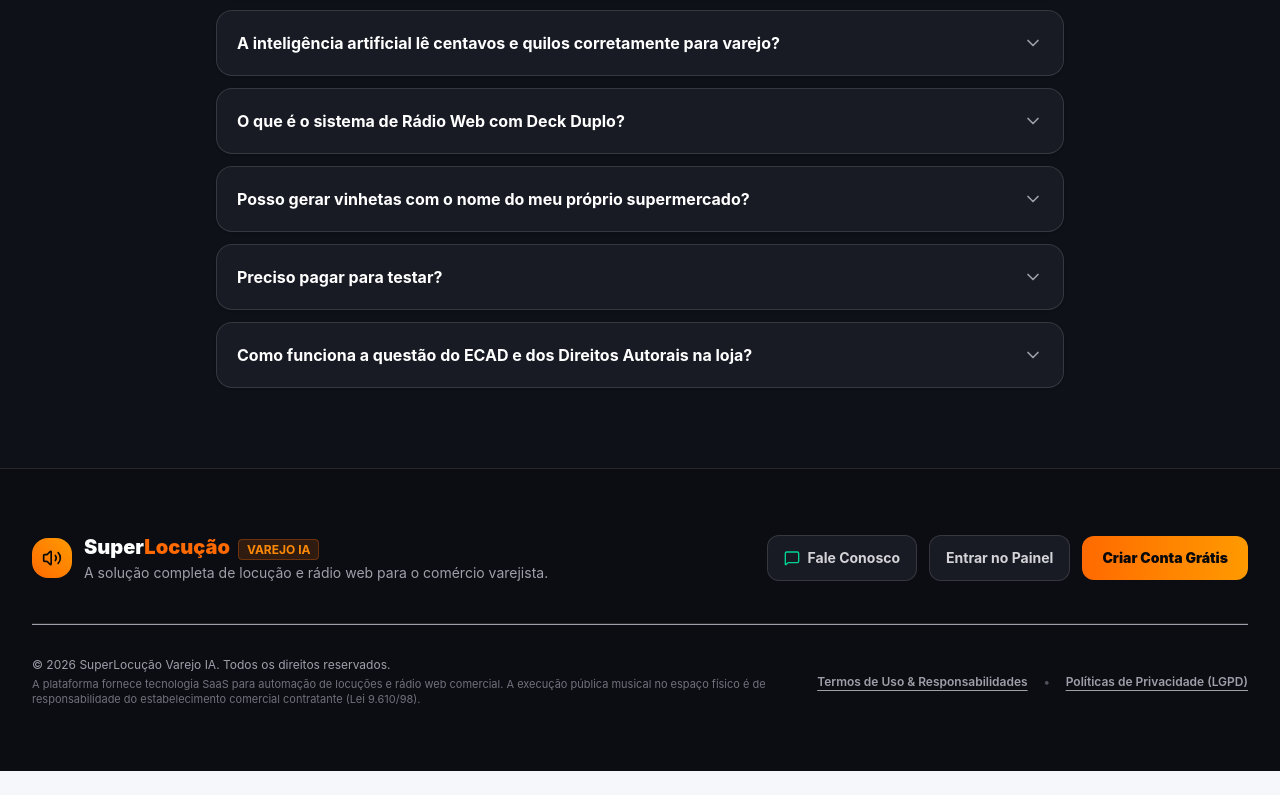
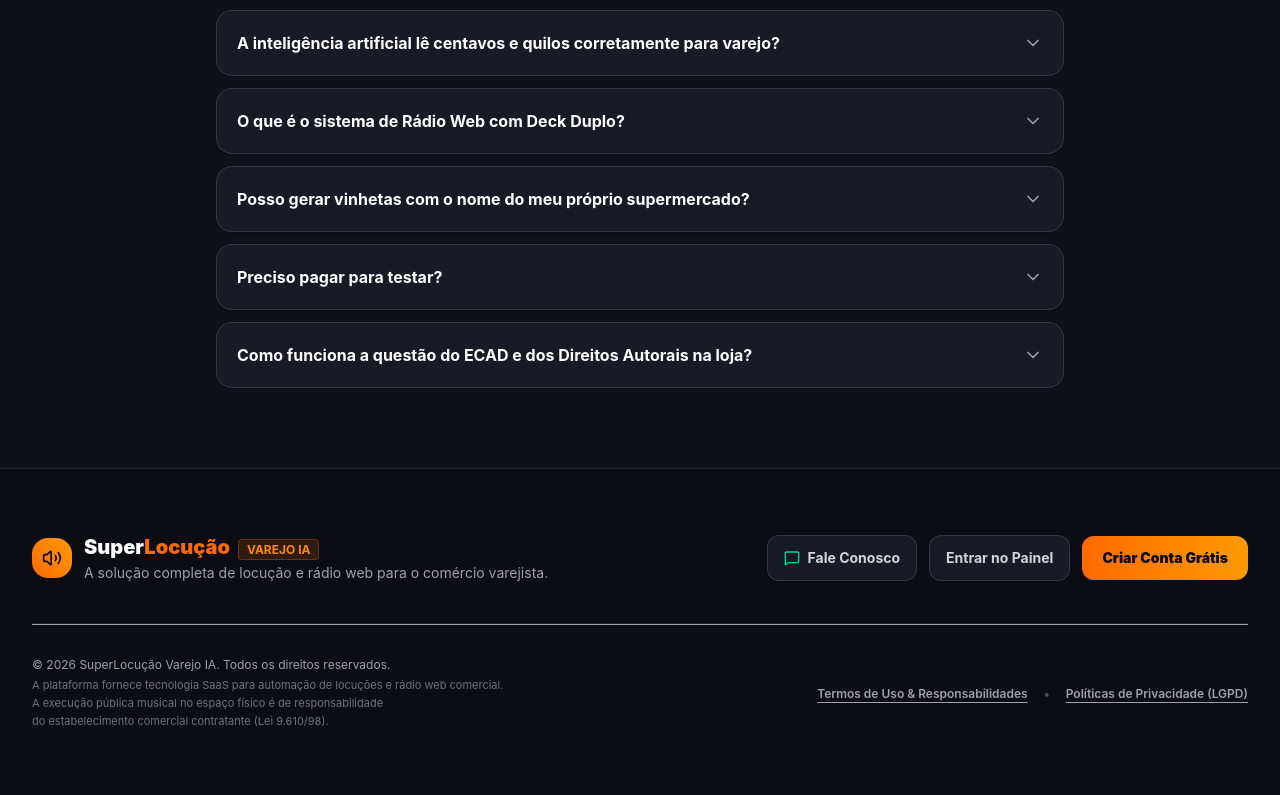
Before and after one commit to inforartes-sc/superlocucao, a React (Vite) app: page / in a window 1280 px wide. Shown: the part 7006-7801 px from the top of the page. Before the commit the page ends 7777 px from the top, so only its background shows below. Built offline with nearby package versions, Linux system fonts and the light colour scheme; no server answers.

Commit message:
style(landing): formatar texto legal do rodape em 3 linhas na versao desktop

```diff
--- a/src/views/LandingView.tsx
+++ b/src/views/LandingView.tsx
@@ -1759,8 +1759,10 @@ export const LandingView: React.FC<LandingViewProps> = ({
           <div className="pt-8 border-t border-zinc-850 flex flex-col md:flex-row items-center justify-between text-xs text-zinc-400 gap-4 text-center md:text-left">
             <div className="space-y-1">
               <p>© {new Date().getFullYear()} SuperLocução Varejo IA. Todos os direitos reservados.</p>
-              <p className="text-[11px] text-zinc-500">
-                A plataforma fornece tecnologia SaaS para automação de locuções e rádio web comercial. A execução pública musical no espaço físico é de responsabilidade do estabelecimento comercial contratante (Lei 9.610/98).
+              <p className="text-[11px] text-zinc-500 leading-relaxed md:max-w-2xl">
+                A plataforma fornece tecnologia SaaS para automação de locuções e rádio web comercial.<br className="hidden md:block" />
+                A execução pública musical no espaço físico é de responsabilidade<br className="hidden md:block" />
+                do estabelecimento comercial contratante (Lei 9.610/98).
               </p>
             </div>
 
```
